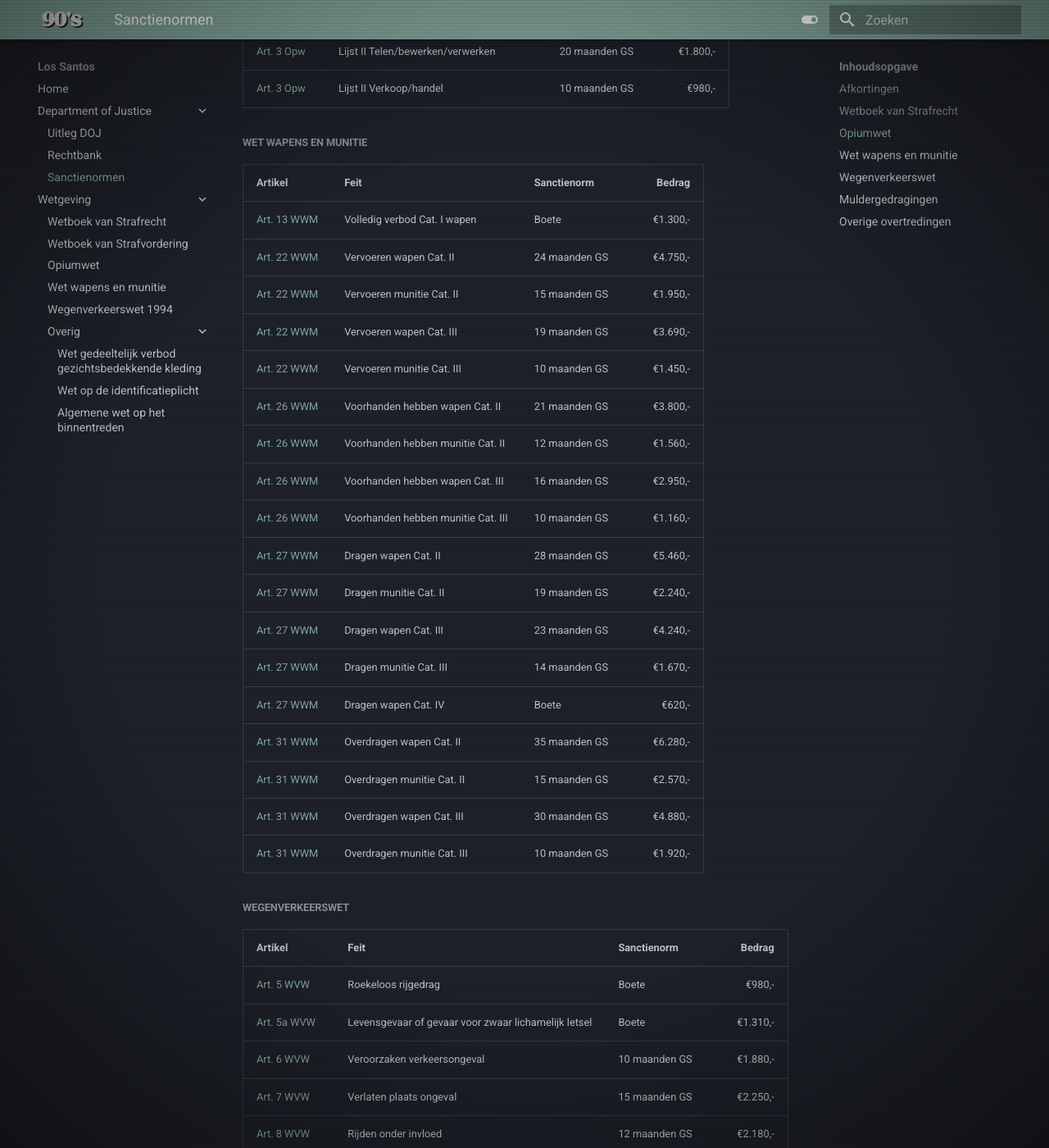
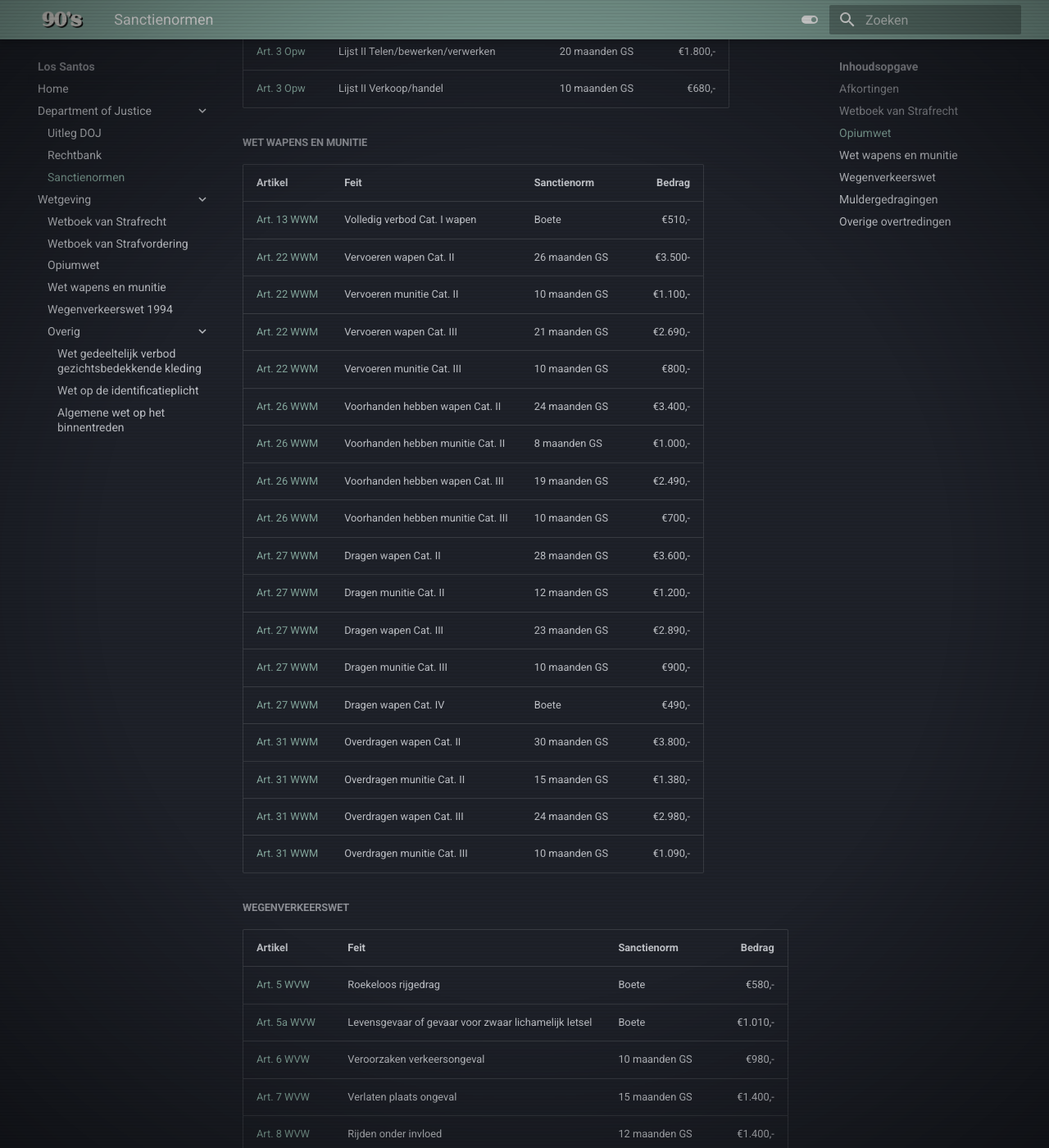
Before and after one commit to NLDenny/wetboek, an MkDocs documentation site: the page built from docs/Department of Justice/sanctienormen.md, in a window 1280 px wide and 1400 px high, scrolled down 3591 px. Shown: the whole window at 82% size. Built offline with MkDocs 1.6.1 and Material for MkDocs 9.7.7, drawn with Linux system fonts in a browser that asks for light colours; some of the changed text lies outside the part shown.

Commit message:
Strafbepalingen

```diff
--- a/docs/Department of Justice/sanctienormen.md
+++ b/docs/Department of Justice/sanctienormen.md
@@ -41,23 +41,23 @@
 [Art. 225 Sr](../../Wetgeving/sr/#artikel-225-valsheid-in-geschrift) | Valsheid in geschrift | 10 maanden GS | €520,-
 [Art. 231 Sr](../../Wetgeving/sr/#artikel-231-vals-reisdocument-of-identiteitskaart) | Vals reisdocument of identiteitskaart | 10 maanden GS | €700,-
 [Art. 266 Sr](../../Wetgeving/sr/#artikel-266-eenvoudige-belediging) | Eenvoudige belediging | 10 uur TS | €350,-
-[Art. 282 Sr](../../Wetgeving/sr/#artikel-282-opzettelijke-vrijheidsberoving) | Opzettelijke vrijheidsberoving | 18 maanden GS | €1.100,-
-[Art. 282A Sr](../../Wetgeving/sr/#artikel-282A-gijzeling) | Gijzeling | 22 maanden GS | €1.250,-
+[Art. 282 Sr](../../Wetgeving/sr/#artikel-282-opzettelijke-vrijheidsberoving) | Opzettelijke vrijheidsberoving | 18 maanden GS | €900,-
+[Art. 282A Sr](../../Wetgeving/sr/#artikel-282A-gijzeling) | Gijzeling | 22 maanden GS | €1.050,-
 [Art. 284 Sr](../../Wetgeving/sr/#artikel-284-dwang) | Dwang | 15 maanden GS | €650,-
 [Art. 285 Sr](../../Wetgeving/sr/#artikel-285-bedreiging-met-ernstig-misdrijf) | Bedreiging | 15 maanden GS | €650,-
 [Art. 285B Sr](../../Wetgeving/sr/#artikel-285B-staling) | Stalking | 10 uur TS | €410,-
-[Art. 287 Sr](../../Wetgeving/sr/#artikel-287-doodslag) | Doodslag | 40 maanden GS | €7.450,-
-[Art. 288 Sr](../../Wetgeving/sr/#artikel-288-gekwalificeerde-doodslag) | Gekwalificeerde doodslag | 43 maanden GS | €7.750,-
-[Art. 289 Sr](../../Wetgeving/sr/#artikel-289-moord) | Moord | 55 maanden GS | €8.950,-
+[Art. 287 Sr](../../Wetgeving/sr/#artikel-287-doodslag) | Doodslag | 25 maanden GS | €3.250,-
+[Art. 288 Sr](../../Wetgeving/sr/#artikel-288-gekwalificeerde-doodslag) | Gekwalificeerde doodslag | 30 maanden GS | €3.550,-
+[Art. 289 Sr](../../Wetgeving/sr/#artikel-289-moord) | Moord | 35 maanden GS | €3.850,-
 [Art. 300 Sr](../../Wetgeving/sr/#artikel-300-mishandeling) | Mishandeling | 18 uur TS | €680,-
 [Art. 304 Sr](../../Wetgeving/sr/#artikel-304-strafverzwarende-omstandigheden) | Mishandeling ambt. | 24 uur TS | €905,-
 [Art. 302 Sr](../../Wetgeving/sr/#artikel-302-zware-mishandeling) | Zware mishandeling | 15 maanden GS | €1.000,-
 [Art. 304 Sr](../../Wetgeving/sr/#artikel-304-strafverzwarende-omstandigheden) | Zware mishandeling ambt. | 20 maanden GS | €1.300,-
-[Art. 307 Sr](../../Wetgeving/sr/#artikel-307-dood-door-schuld) | Dood door schuld | 30 maanden GS | €1.450,-
+[Art. 307 Sr](../../Wetgeving/sr/#artikel-307-dood-door-schuld) | Dood door schuld | 22 maanden GS | €1.450,-
 [Art. 308 Sr](../../Wetgeving/sr/#artikel-308-zwaar-lichamelijk-letsel-door-schuld) | Zwaar lichamelijk letsel door schuld | 15 maanden GS | €780,-
 [Art. 310 Sr](../../Wetgeving/sr/#artikel-310-diefstal) | Diefstal | 15 uur TS | €540,-
-[Art. 311 Sr](../../Wetgeving/sr/#artikel-311-gekwalificeerde-diefstal) | Gekwalificeerde diefstal | 10 maanden GS | €960,-
-[Art. 312 Sr](../../Wetgeving/sr/#artikel-312-diefstal-met-geweldpleging) | Diefstal met geweldpleging | 15 maanden GS | €1.300,-
+[Art. 311 Sr](../../Wetgeving/sr/#artikel-311-gekwalificeerde-diefstal) | Gekwalificeerde diefstal | 10 maanden GS | €660,-
+[Art. 312 Sr](../../Wetgeving/sr/#artikel-312-diefstal-met-geweldpleging) | Diefstal met geweldpleging | 15 maanden GS | €980,-
 [Art. 317 Sr](../../Wetgeving/sr/#artikel-317-afpersing) | Afpersing | 15 uur TS | €500,-
 [Art. 350 Sr](../../Wetgeving/sr/#artikel-350-beschadiging-goederendieren) | Vernieling | 10 uur TS | €320,-
 [Art. 416 Sr](../../Wetgeving/sr/#artikel-416-opzetheling) | Opzetheling | 15 uur TS | €560,-
@@ -66,7 +66,7 @@
 [Art. 424 Sr](../../Wetgeving/sr/#artikel-424-straatschenderij) | Baldadigheid | Boete | €340,-
 [Art. 426 Sr](../../Wetgeving/sr/#artikel-426-gevaarzetting-in-dronkenschap) | Gevaarzetting in dronkenschap | Boete | €410,-
 [Art. 426bis Sr](../../Wetgeving/sr/#artikel-426bis-hinderlijk-volgen) | Hinderlijk volgen | Boete | €370,-
-[Art. 426ter Sr](../../Wetgeving/sr/#artikel-426ter-belemmeren-hulpverlener) | Belemmeren hulpverlener | Boete | €880,-
+[Art. 426ter Sr](../../Wetgeving/sr/#artikel-426ter-belemmeren-hulpverlener) | Belemmeren hulpverlener | Boete | €680,-
 [Art. 435 Sr](../../Wetgeving/sr/#artikel-435-valse-naam) | Valse naam | Boete | €610,-
 [Art. 443 Sr](../../Wetgeving/sr/#artikel-443-overtreding-noodverordening) | Overtreding noodverordening | Boete | €730,-
 [Art. 447e Sr](../../Wetgeving/sr/#artikel-447e-identificatieplicht) | Identificatieplicht | Boete | €380,-
@@ -76,50 +76,50 @@
 #####Opiumwet
 |Artikel|Feit|Sanctienorm|Bedrag
 |:----|:----|:------|-:|
-[Art. 2 Opw](../../Wetgeving/opw/#artikel-2-verbodsbepaling-lijst-i) | Lijst I Vervoeren/bijdragen t/m 20 G | 10 uur TS | €750,-
-[Art. 2 Opw](../../Wetgeving/opw/#artikel-2-verbodsbepaling-lijst-i) | Lijst I Vervoeren/bijdragen 21 t/m 199 G | 15 maanden GS | €1.950,-
-[Art. 2 Opw](../../Wetgeving/opw/#artikel-2-verbodsbepaling-lijst-i) | Lijst I Vervoeren/bijdragen 200 t/m 999 G | 20 maanden GS | €4.030,-
-[Art. 2 Opw](../../Wetgeving/opw/#artikel-2-verbodsbepaling-lijst-i) | Lijst I Vervoeren/bijdragen 1 of meer KG | 25 maanden GS | €8.340,-
+[Art. 2 Opw](../../Wetgeving/opw/#artikel-2-verbodsbepaling-lijst-i) | Lijst I Vervoeren/bijdragen t/m 20 G | 10 uur TS | €450,-
+[Art. 2 Opw](../../Wetgeving/opw/#artikel-2-verbodsbepaling-lijst-i) | Lijst I Vervoeren/bijdragen 21 t/m 199 G | 15 maanden GS | €1.650,-
+[Art. 2 Opw](../../Wetgeving/opw/#artikel-2-verbodsbepaling-lijst-i) | Lijst I Vervoeren/bijdragen 200 t/m 999 G | 20 maanden GS | €2.630,-
+[Art. 2 Opw](../../Wetgeving/opw/#artikel-2-verbodsbepaling-lijst-i) | Lijst I Vervoeren/bijdragen 1 of meer KG | 25 maanden GS | €3.540,-
 [Art. 2 Opw](../../Wetgeving/opw/#artikel-2-verbodsbepaling-lijst-i) | Lijst I Telen/bewerken/verwerken | 20 maanden GS | €2.680,-
-[Art. 2 Opw](../../Wetgeving/opw/#artikel-2-verbodsbepaling-lijst-i) | Lijst I Verkoop/handel | 13 maanden GS | €1.280,-
+[Art. 2 Opw](../../Wetgeving/opw/#artikel-2-verbodsbepaling-lijst-i) | Lijst I Verkoop/handel | 13 maanden GS | €980,-
 [Art. 3 Opw](../../Wetgeving/opw/#artikel-3-verbodsbepaling-lijst-ii) | Lijst II Vervoeren/bijdragen t/m 20 G | Boete | €380,-
 [Art. 3 Opw](../../Wetgeving/opw/#artikel-3-verbodsbepaling-lijst-ii) | Lijst II Vervoeren/bijdragen 21 t/m 199 G | 18 uur TS | €1.250,-
 [Art. 3 Opw](../../Wetgeving/opw/#artikel-3-verbodsbepaling-lijst-ii) | Lijst II Vervoeren/bijdragen 200 t/m 999 G | 25 uur TS | €1.715,-
-[Art. 3 Opw](../../Wetgeving/opw/#artikel-3-verbodsbepaling-lijst-ii) | Lijst II Vervoeren/bijdragen 1 of meer KG | 15 maanden GS | €2.240,-
+[Art. 3 Opw](../../Wetgeving/opw/#artikel-3-verbodsbepaling-lijst-ii) | Lijst II Vervoeren/bijdragen 1 of meer KG | 15 maanden GS | €1.980,-
 [Art. 3 Opw](../../Wetgeving/opw/#artikel-3-verbodsbepaling-lijst-ii) | Lijst II Telen/bewerken/verwerken | 20 maanden GS | €1.800,-
-[Art. 3 Opw](../../Wetgeving/opw/#artikel-3-verbodsbepaling-lijst-ii) | Lijst II Verkoop/handel | 10 maanden GS | €980,-
+[Art. 3 Opw](../../Wetgeving/opw/#artikel-3-verbodsbepaling-lijst-ii) | Lijst II Verkoop/handel | 10 maanden GS | €680,-
 
 #####Wet wapens en munitie
 |Artikel|Feit|Sanctienorm|Bedrag
 |:----|:----|:------|-:|
-[Art. 13 WWM](../../Wetgeving/wwm/#artikel-13-categorie-i) | Volledig verbod Cat. I wapen | Boete | €1.300,-
-[Art. 22 WWM](../../Wetgeving/wwm/#artikel-22-vervoer-categorie-ii-en-iii) | Vervoeren wapen Cat. II | 24 maanden GS | €4.750,-
-[Art. 22 WWM](../../Wetgeving/wwm/#artikel-22-vervoer-categorie-ii-en-iii) | Vervoeren munitie Cat. II | 15 maanden GS | €1.950,-
-[Art. 22 WWM](../../Wetgeving/wwm/#artikel-22-vervoer-categorie-ii-en-iii) | Vervoeren wapen Cat. III | 19 maanden GS | €3.690,-
-[Art. 22 WWM](../../Wetgeving/wwm/#artikel-22-vervoer-categorie-ii-en-iii) | Vervoeren munitie Cat. III | 10 maanden GS | €1.450,-
-[Art. 26 WWM](../../Wetgeving/wwm/#artikel-26-voorhanden-hebben-categorie-ii-en-iii) | Voorhanden hebben wapen Cat. II | 21 maanden GS | €3.800,-
-[Art. 26 WWM](../../Wetgeving/wwm/#artikel-26-voorhanden-hebben-categorie-ii-en-iii) | Voorhanden hebben munitie Cat. II | 12 maanden GS | €1.560,-
-[Art. 26 WWM](../../Wetgeving/wwm/#artikel-26-voorhanden-hebben-categorie-ii-en-iii) | Voorhanden hebben wapen Cat. III | 16 maanden GS | €2.950,-
-[Art. 26 WWM](../../Wetgeving/wwm/#artikel-26-voorhanden-hebben-categorie-ii-en-iii) | Voorhanden hebben munitie Cat. III | 10 maanden GS | €1.160,-
-[Art. 27 WWM](../../Wetgeving/wwm/#artikel-27-dragen-categorie-ii-iii-en-iv) | Dragen wapen Cat. II | 28 maanden GS | €5.460,-
-[Art. 27 WWM](../../Wetgeving/wwm/#artikel-27-dragen-categorie-ii-iii-en-iv) | Dragen munitie Cat. II | 19 maanden GS | €2.240,-
-[Art. 27 WWM](../../Wetgeving/wwm/#artikel-27-dragen-categorie-ii-iii-en-iv) | Dragen wapen Cat. III | 23 maanden GS | €4.240,-
-[Art. 27 WWM](../../Wetgeving/wwm/#artikel-27-dragen-categorie-ii-iii-en-iv) | Dragen munitie Cat. III | 14 maanden GS | €1.670,-
-[Art. 27 WWM](../../Wetgeving/wwm/#artikel-27-dragen-categorie-ii-iii-en-iv) | Dragen wapen Cat. IV | Boete | €620,-
-[Art. 31 WWM](../../Wetgeving/wwm/#artikel-31-overdragen-categorie-ii-en-iii) | Overdragen wapen Cat. II| 35 maanden GS | €6.280,-
-[Art. 31 WWM](../../Wetgeving/wwm/#artikel-31-overdragen-categorie-ii-en-iii) | Overdragen munitie Cat. II| 15 maanden GS | €2.570,-
-[Art. 31 WWM](../../Wetgeving/wwm/#artikel-31-overdragen-categorie-ii-en-iii) | Overdragen wapen Cat. III | 30 maanden GS | €4.880,-
-[Art. 31 WWM](../../Wetgeving/wwm/#artikel-31-overdragen-categorie-ii-en-iii) | Overdragen munitie Cat. III | 10 maanden GS | €1.920,-
+[Art. 13 WWM](../../Wetgeving/wwm/#artikel-13-categorie-i) | Volledig verbod Cat. I wapen | Boete | €510,-
+[Art. 22 WWM](../../Wetgeving/wwm/#artikel-22-vervoer-categorie-ii-en-iii) | Vervoeren wapen Cat. II | 26 maanden GS | €3.500-
+[Art. 22 WWM](../../Wetgeving/wwm/#artikel-22-vervoer-categorie-ii-en-iii) | Vervoeren munitie Cat. II | 10 maanden GS | €1.100,-
+[Art. 22 WWM](../../Wetgeving/wwm/#artikel-22-vervoer-categorie-ii-en-iii) | Vervoeren wapen Cat. III | 21 maanden GS | €2.690,-
+[Art. 22 WWM](../../Wetgeving/wwm/#artikel-22-vervoer-categorie-ii-en-iii) | Vervoeren munitie Cat. III | 10 maanden GS | €800,-
+[Art. 26 WWM](../../Wetgeving/wwm/#artikel-26-voorhanden-hebben-categorie-ii-en-iii) | Voorhanden hebben wapen Cat. II | 24 maanden GS | €3.400,-
+[Art. 26 WWM](../../Wetgeving/wwm/#artikel-26-voorhanden-hebben-categorie-ii-en-iii) | Voorhanden hebben munitie Cat. II | 8 maanden GS | €1.000,-
+[Art. 26 WWM](../../Wetgeving/wwm/#artikel-26-voorhanden-hebben-categorie-ii-en-iii) | Voorhanden hebben wapen Cat. III | 19 maanden GS | €2.490,-
+[Art. 26 WWM](../../Wetgeving/wwm/#artikel-26-voorhanden-hebben-categorie-ii-en-iii) | Voorhanden hebben munitie Cat. III | 10 maanden GS | €700,-
+[Art. 27 WWM](../../Wetgeving/wwm/#artikel-27-dragen-categorie-ii-iii-en-iv) | Dragen wapen Cat. II | 28 maanden GS | €3.600,-
+[Art. 27 WWM](../../Wetgeving/wwm/#artikel-27-dragen-categorie-ii-iii-en-iv) | Dragen munitie Cat. II | 12 maanden GS | €1.200,-
+[Art. 27 WWM](../../Wetgeving/wwm/#artikel-27-dragen-categorie-ii-iii-en-iv) | Dragen wapen Cat. III | 23 maanden GS | €2.890,-
+[Art. 27 WWM](../../Wetgeving/wwm/#artikel-27-dragen-categorie-ii-iii-en-iv) | Dragen munitie Cat. III | 10 maanden GS | €900,-
+[Art. 27 WWM](../../Wetgeving/wwm/#artikel-27-dragen-categorie-ii-iii-en-iv) | Dragen wapen Cat. IV | Boete | €490,-
+[Art. 31 WWM](../../Wetgeving/wwm/#artikel-31-overdragen-categorie-ii-en-iii) | Overdragen wapen Cat. II| 30 maanden GS | €3.800,-
+[Art. 31 WWM](../../Wetgeving/wwm/#artikel-31-overdragen-categorie-ii-en-iii) | Overdragen munitie Cat. II| 15 maanden GS | €1.380,-
+[Art. 31 WWM](../../Wetgeving/wwm/#artikel-31-overdragen-categorie-ii-en-iii) | Overdragen wapen Cat. III | 24 maanden GS | €2.980,-
+[Art. 31 WWM](../../Wetgeving/wwm/#artikel-31-overdragen-categorie-ii-en-iii) | Overdragen munitie Cat. III | 10 maanden GS | €1.090,-
 
 #####Wegenverkeerswet
 |Artikel|Feit|Sanctienorm|Bedrag
 |:----|:----|:------|-:|
-[Art. 5 WVW](../../Wetgeving/wvw/#artikel-5-gevaarhinder) | Roekeloos rijgedrag | Boete | €980,-
-[Art. 5a WVW](../../Wetgeving/wvw/#artikel-5a-levensgevaar-of-gevaar-voor-zwaar-lichamelijk-letsel) | Levensgevaar of gevaar voor zwaar lichamelijk letsel | Boete | €1.310,-
-[Art. 6 WVW](../../Wetgeving/wvw/#artikel-6-veroorzaken-verkeersongeval) | Veroorzaken verkeersongeval | 10 maanden GS | €1.880,-
-[Art. 7 WVW](../../Wetgeving/wvw/#artikel-7-verlaten-plaats-ongeval) | Verlaten plaats ongeval | 15 maanden GS | €2.250,-
-[Art. 8 WVW](../../Wetgeving/wvw/#artikel-8-besturen-onder-invloed) | Rijden onder invloed | 12 maanden GS | €2.180,-
-[Art. 10 WVW](../../Wetgeving/wvw/#artikel-10-wedstrijdverbod) | Straatrace | 15 uur TS | €950,-
+[Art. 5 WVW](../../Wetgeving/wvw/#artikel-5-gevaarhinder) | Roekeloos rijgedrag | Boete | €580,-
+[Art. 5a WVW](../../Wetgeving/wvw/#artikel-5a-levensgevaar-of-gevaar-voor-zwaar-lichamelijk-letsel) | Levensgevaar of gevaar voor zwaar lichamelijk letsel | Boete | €1.010,-
+[Art. 6 WVW](../../Wetgeving/wvw/#artikel-6-veroorzaken-verkeersongeval) | Veroorzaken verkeersongeval | 10 maanden GS | €980,-
+[Art. 7 WVW](../../Wetgeving/wvw/#artikel-7-verlaten-plaats-ongeval) | Verlaten plaats ongeval | 15 maanden GS | €1.400,-
+[Art. 8 WVW](../../Wetgeving/wvw/#artikel-8-besturen-onder-invloed) | Rijden onder invloed | 12 maanden GS | €1.400,-
+[Art. 10 WVW](../../Wetgeving/wvw/#artikel-10-wedstrijdverbod) | Straatrace | 15 uur TS | €750,-
 [Art. 11 WVW](../../Wetgeving/wvw/#artikel-11-joyriding) | Joyriding | 10 uur TS | €450,-
 [Art. 165 WVW](../../Wetgeving/wvw/#artikel-165-bekendmaking-naam-bestuurder) | Bekendmaking naam bestuurder misdrijf | 15 maanden GS | €890,-
 
```
Also changed, not shown: other parts of docs/Department of Justice/sanctienormen.md (+1 -1 lines).
